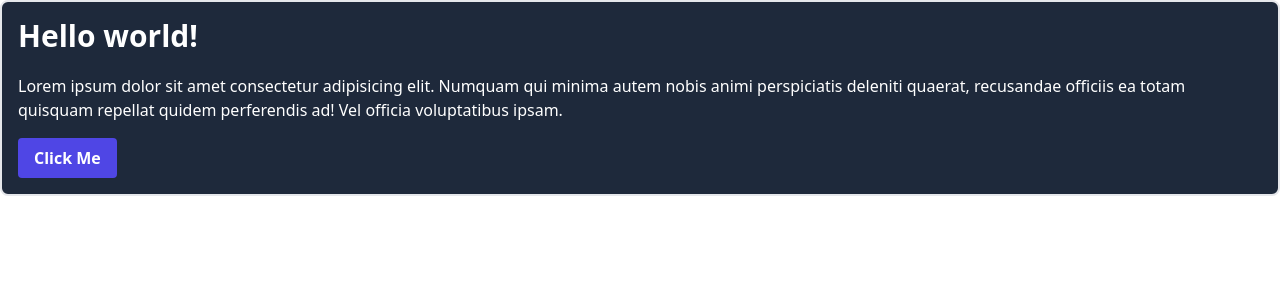
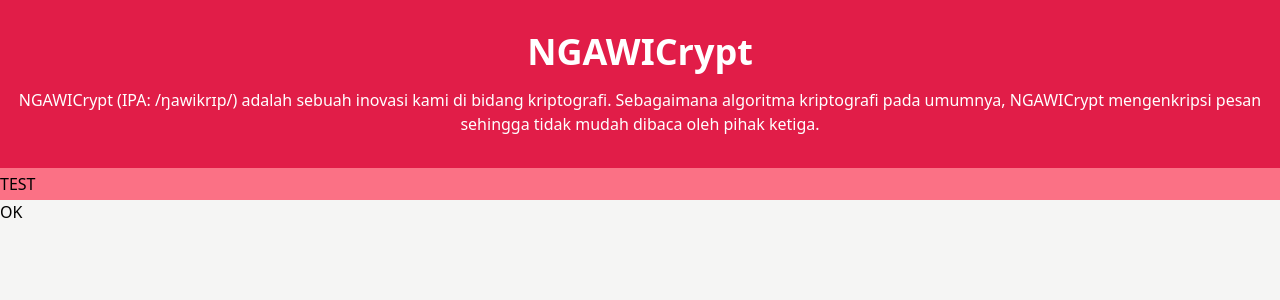
Before and after one commit to dawetmaster/IF4020-BlockCipherNG, a Vue app in the folder webapp/: page / in a window 1280 px wide. Shown: the top 300 px of the page. Built offline with nearby package versions, Linux system fonts and the light colour scheme.

Commit message:
Add Header

```diff
--- a/webapp/src/App.vue
+++ b/webapp/src/App.vue
@@ -1,20 +1,13 @@
 <script setup lang="ts">
-// import HelloWorld from './components/HelloWorld.vue'
+  // import { RouterLink, RouterView } from 'vue-router'
+  import Header from './components/Header.vue'
 </script>
 
 <template>
-  <div class="p-4 m-auto border-2 rounded-lg bg-slate-800 text-white">
-    <h1 class="text-3xl font-bold">Hello world!</h1>
-    <p class="mt-5">
-      Lorem ipsum dolor sit amet consectetur adipisicing elit. Numquam qui
-      minima autem nobis animi perspiciatis deleniti quaerat, recusandae
-      officiis ea totam quisquam repellat quidem perferendis ad! Vel officia
-      voluptatibus ipsam.
-    </p>
-    <button
-      class="bg-indigo-600 hover:bg-indigo-800 mt-4 font-bold py-2 px-4 rounded"
-    >
-      Click Me
-    </button>
-  </div>
+  <main class="flex flex-col min-h-screen">
+    <Header class="grow-0" />
+    <div class="grow bg-stone-100 dark:bg-stone-800">
+      OK
+    </div>
+  </main>
 </template>
--- /dev/null
+++ b/webapp/src/components/EncryptForm.vue
@@ -0,0 +1,5 @@
+<template>
+  <form>
+
+  </form>
+</template>
--- /dev/null
+++ b/webapp/src/components/Header.vue
@@ -0,0 +1,14 @@
+<script setup lang="ts">
+import HeaderTitle from './header/HeaderTitle.vue';
+import HeaderDescription from './header/HeaderDescription.vue';
+</script>
+
+<template>
+  <div class="py-8 bg-rose-600 dark:bg-rose-900">
+    <HeaderTitle title="NGAWICrypt" />
+    <HeaderDescription text="NGAWICrypt (IPA: /ŋawikrɪp/) adalah sebuah inovasi kami di bidang kriptografi. Sebagaimana algoritma kriptografi pada umumnya, NGAWICrypt mengenkripsi pesan sehingga tidak mudah dibaca oleh pihak ketiga." />
+  </div>
+  <div class="py-1 bg-rose-400 dark:bg-rose-800">
+    TEST
+  </div>
+</template>
--- a/webapp/src/components/HelloWorld.vue
+++ /dev/null
@@ -1,38 +0,0 @@
-<script setup lang="ts">
-import { ref } from 'vue'
-
-defineProps<{ msg: string }>()
-
-const count = ref(0)
-</script>
-
-<template>
-  <h1>{{ msg }}</h1>
-
-  <div class="card">
-    <button type="button" @click="count++">count is {{ count }}</button>
-    <p>
-      Edit
-      <code>components/HelloWorld.vue</code> to test HMR
-    </p>
-  </div>
-
-  <p>
-    Check out
-    <a href="https://vuejs.org/guide/quick-start.html#local" target="_blank"
-      >create-vue</a
-    >, the official Vue + Vite starter
-  </p>
-  <p>
-    Install
-    <a href="https://github.com/vuejs/language-tools" target="_blank">Volar</a>
-    in your IDE for a better DX
-  </p>
-  <p class="read-the-docs">Click on the Vite and Vue logos to learn more</p>
-</template>
-
-<style scoped>
-.read-the-docs {
-  color: #888;
-}
-</style>
--- /dev/null
+++ b/webapp/src/components/header/HeaderDescription.vue
@@ -0,0 +1,9 @@
+<script setup lang="ts">
+defineProps<{
+  text: string
+}>()
+</script>
+
+<template>
+  <div class="text-center text-white">{{ text }}</div>
+</template>
--- /dev/null
+++ b/webapp/src/components/header/HeaderTitle.vue
@@ -0,0 +1,9 @@
+<script setup lang="ts">
+defineProps<{
+  title: string
+}>()
+</script>
+
+<template>
+  <div class="text-4xl text-white text-center pb-4"><b>{{ title }}</b></div>
+</template>
--- /dev/null
+++ b/webapp/src/views/EncryptView.vue
@@ -0,0 +1,3 @@
+<template>
+
+</template>
```
Also changed, not shown: webapp/src/views/BasicView.vue (deleted).
